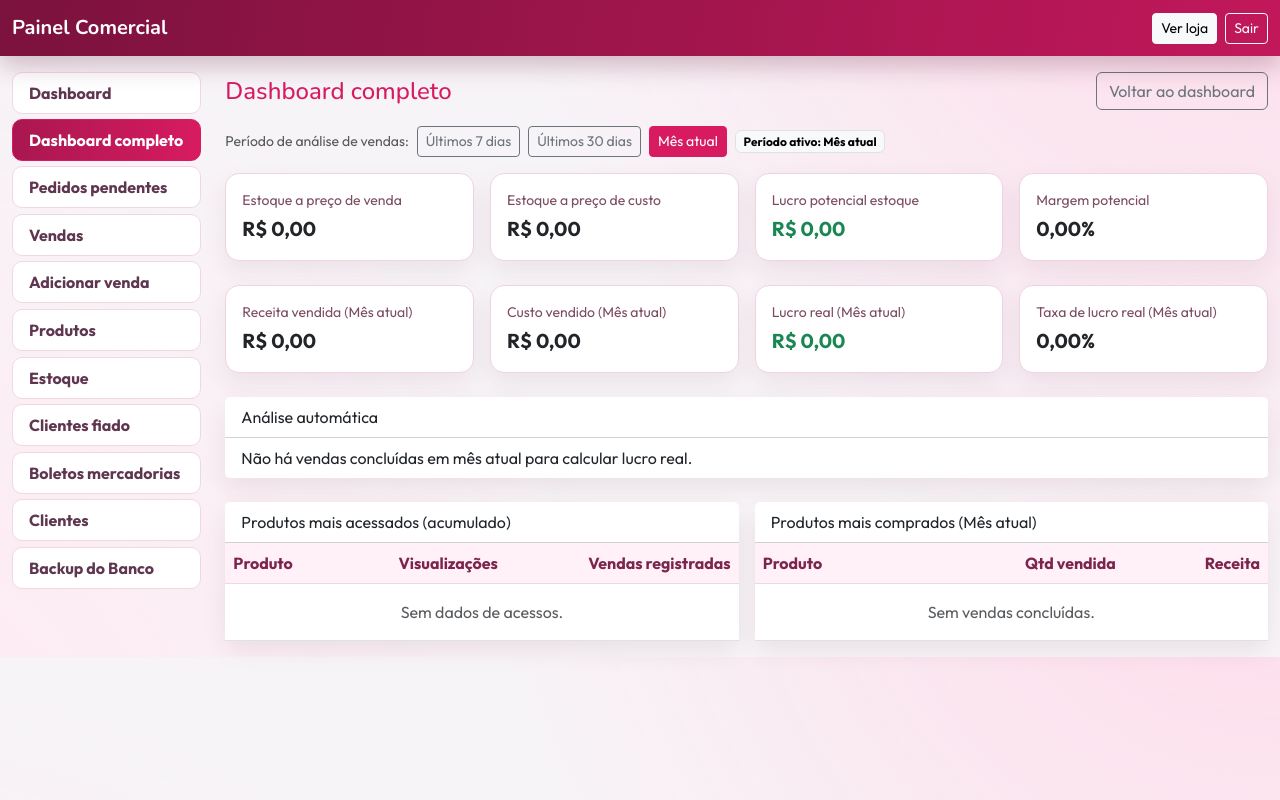
After one commit to Elloy123/BelaCheirosa, a Django app: page /painel/completo/ in a window 1280 px wide. The commit adds this page. Run offline with Django 5.2, Linux system fonts and the light colour scheme; the visitor is signed in with stand-in values (Sample User, id 1); data that the repository does not hold is empty.

Commit message:
feat: painel completo com analise por periodo e melhorias de gestao

```diff
--- a/loja/models.py
+++ b/loja/models.py
@@ -57,6 +57,7 @@ class Produto(models.Model):
 	estoque_minimo = models.PositiveIntegerField(default=5)
 	ativo = models.BooleanField(default=True, db_index=True)
 	vendas = models.PositiveIntegerField(default=0)
+	visualizacoes = models.PositiveIntegerField(default=0)
 	imagem = models.ImageField(upload_to="produtos/", blank=True, null=True)
 	criado_em = models.DateTimeField(auto_now_add=True)
 
--- a/loja/urls.py
+++ b/loja/urls.py
@@ -13,7 +13,9 @@ urlpatterns = [
     path("checkout/", views.checkout, name="checkout"),
 
     path("painel/", views.dashboard, name="dashboard"),
+    path("painel/completo/", views.dashboard_completo, name="dashboard_completo"),
     path("painel/vendas/", views.lista_vendas, name="lista_vendas"),
+    path("painel/vendas/nova/", views.venda_nova, name="venda_nova"),
     path("painel/pedidos/", views.lista_pedidos, name="lista_pedidos"),
     path("painel/pedidos/<int:pk>/status/", views.pedido_atualizar_status, name="pedido_atualizar_status"),
     path("painel/vendas/<int:pk>/", views.venda_detalhe, name="venda_detalhe"),
@@ -22,6 +24,7 @@ urlpatterns = [
     path("painel/produtos/", views.lista_produtos, name="lista_produtos"),
     path("painel/produtos/novo/", views.produto_form, name="produto_novo"),
     path("painel/produtos/<int:pk>/editar/", views.produto_form, name="produto_editar"),
+    path("painel/produtos/categorias/<int:pk>/excluir/", views.categoria_excluir, name="categoria_excluir"),
     path("painel/produtos/categorias/novo/", views.categoria_rapida_form, name="categoria_rapida_form"),
     path("painel/produtos/subcategorias/novo/", views.subcategoria_rapida_form, name="subcategoria_rapida_form"),
 
--- a/loja/views.py
+++ b/loja/views.py
@@ -11,6 +11,8 @@ from django.contrib.admin.views.decorators import staff_member_required
 from django.conf import settings
 from django.core.paginator import Paginator
 from django.db import IntegrityError
+from django.db import transaction
+from django.db.models.deletion import ProtectedError
 from django.db.models import (
 	Case,
 	CharField,
@@ -44,6 +46,9 @@ from .models import (
 	Venda,
 )
 from .pdf_utils import gerar_pdf_venda
+
+
+PER_PAGE_OPTIONS = (12, 24, 50, 100)
 
 
 def _paginas_visiveis(paginator, page_obj, vizinhos=2):
@@ -136,6 +141,16 @@ def _paginate(request, queryset, per_page):
 	return paginator.get_page(request.GET.get("page"))
 
 
+def _parse_per_page(value, default=24):
+	try:
+		selected = int(value)
+	except (ValueError, TypeError):
+		selected = default
+	if selected not in PER_PAGE_OPTIONS:
+		selected = default
+	return selected
+
+
 def _sum_subtotal_itens(item_queryset):
 	subtotal_expr = ExpressionWrapper(
 		F("preco_unitario") * F("quantidade"),
@@ -154,13 +169,7 @@ def home(request):
 	slug = request.GET.get("cat")
 	filtro = request.GET.get("filtro", "padrao")
 	busca = request.GET.get("q", "").strip()
-
-	try:
-		per_page = int(request.GET.get("por_pagina", 25))
-		if per_page < 1:
-			per_page = 25
-	except (ValueError, TypeError):
-		per_page = 25
+	per_page = _parse_per_page(request.GET.get("por_pagina"), default=24)
 
 	base_produtos = Produto.objects.filter(ativo=True).select_related("categoria", "categoria__parent")
 	produtos = base_produtos
@@ -212,6 +221,7 @@ def home(request):
 			"page_obj": page_obj,
 			"paginator": paginator,
 			"paginas_visiveis": _paginas_visiveis(paginator, page_obj),
+			"per_page_options": PER_PAGE_OPTIONS,
 			"per_page": per_page,
 			"categoria_ativa": categoria_ativa,
 			"categoria_pai_ativa": categoria_pai_ativa,
@@ -226,6 +236,8 @@ def home(request):
 
 def produto_detalhe(request, slug):
 	produto = get_object_or_404(Produto, slug=slug, ativo=True)
+	Produto.objects.filter(pk=produto.pk).update(visualizacoes=F("visualizacoes") + 1)
+	produto.refresh_from_db(fields=["visualizacoes"])
 	relacionados = Produto.objects.filter(
 		ativo=True, categoria=produto.categoria
 	).exclude(id=produto.id)[:6]
@@ -504,6 +516,155 @@ def dashboard(request):
 
 
 @staff_member_required(login_url="/admin/login/")
+def dashboard_completo(request):
+	hoje = timezone.now().date()
+	periodo = request.GET.get("periodo", "mes")
+	periodos = {
+		"7d": {"label": "Últimos 7 dias", "inicio": hoje - timedelta(days=6)},
+		"30d": {"label": "Últimos 30 dias", "inicio": hoje - timedelta(days=29)},
+		"mes": {"label": "Mês atual", "inicio": hoje.replace(day=1)},
+	}
+	if periodo not in periodos:
+		periodo = "mes"
+	periodo_info = periodos[periodo]
+	data_inicio = periodo_info["inicio"]
+
+	produtos_ativos = Produto.objects.filter(ativo=True)
+
+	valor_venda_expr = ExpressionWrapper(
+		F("preco") * F("estoque"),
+		output_field=DecimalField(max_digits=14, decimal_places=2),
+	)
+	valor_custo_expr = ExpressionWrapper(
+		F("custo") * F("estoque"),
+		output_field=DecimalField(max_digits=14, decimal_places=2),
+	)
+
+	resumo_estoque = produtos_ativos.aggregate(
+		total_venda=Coalesce(
+			Sum(valor_venda_expr),
+			Value(Decimal("0.00")),
+			output_field=DecimalField(max_digits=14, decimal_places=2),
+		),
+		total_custo=Coalesce(
+			Sum(valor_custo_expr),
+			Value(Decimal("0.00")),
+			output_field=DecimalField(max_digits=14, decimal_places=2),
+		),
+	)
+
+	total_venda_estoque = resumo_estoque["total_venda"]
+	total_custo_estoque = resumo_estoque["total_custo"]
+	lucro_potencial_estoque = total_venda_estoque - total_custo_estoque
+	margem_potencial_pct = (
+		(lucro_potencial_estoque / total_custo_estoque) * Decimal("100")
+		if total_custo_estoque > 0
+		else Decimal("0")
+	)
+
+	vendas_periodo = Venda.objects.filter(
+		status="concluida",
+		data__date__gte=data_inicio,
+		data__date__lte=hoje,
+	)
+	itens_concluidos = ItemVenda.objects.filter(venda__in=vendas_periodo).select_related("produto")
+	receita_vendida_expr = ExpressionWrapper(
+		F("preco_unitario") * F("quantidade"),
+		output_field=DecimalField(max_digits=14, decimal_places=2),
+	)
+	custo_vendido_expr = ExpressionWrapper(
+		F("produto__custo") * F("quantidade"),
+		output_field=DecimalField(max_digits=14, decimal_places=2),
+	)
+
+	resumo_vendas = itens_concluidos.aggregate(
+		receita=Coalesce(
+			Sum(receita_vendida_expr),
+			Value(Decimal("0.00")),
+			output_field=DecimalField(max_digits=14, decimal_places=2),
+		),
+		custo=Coalesce(
+			Sum(custo_vendido_expr),
+			Value(Decimal("0.00")),
+			output_field=DecimalField(max_digits=14, decimal_places=2),
+		),
+	)
+
+	receita_vendas = resumo_vendas["receita"]
+	custo_vendas = resumo_vendas["custo"]
+	lucro_real = receita_vendas - custo_vendas
+	taxa_lucro_real_pct = (
+		(lucro_real / custo_vendas) * Decimal("100")
+		if custo_vendas > 0
+		else Decimal("0")
+	)
+
+	mais_acessados = produtos_ativos.order_by("-visualizacoes", "-vendas", "nome")[:10]
+	mais_comprados = (
+		itens_concluidos
+		.values("produto__id", "produto__nome", "produto__slug")
+		.annotate(
+			qtd_total=Coalesce(Sum("quantidade"), 0),
+			receita=Coalesce(
+				Sum(receita_vendida_expr),
+				Value(Decimal("0.00")),
+				output_field=DecimalField(max_digits=14, decimal_places=2),
+			),
+			custo=Coalesce(
+				Sum(custo_vendido_expr),
+				Value(Decimal("0.00")),
+				output_field=DecimalField(max_digits=14, decimal_places=2),
+			),
+		)
+		.order_by("-qtd_total", "produto__nome")[:10]
+	)
+
+	insights = []
+	if total_custo_estoque > 0:
+		insights.append(
+			f"Margem potencial do estoque atual: {margem_potencial_pct:.2f}% sobre o custo."
+		)
+	if custo_vendas > 0:
+		insights.append(
+			f"Taxa de lucro real em {periodo_info['label'].lower()}: {taxa_lucro_real_pct:.2f}%."
+		)
+	else:
+		insights.append(
+			f"Não há vendas concluídas em {periodo_info['label'].lower()} para calcular lucro real."
+		)
+	if mais_acessados:
+		topo_acessado = mais_acessados[0]
+		insights.append(
+			f"Produto mais acessado (acumulado): {topo_acessado.nome} com {topo_acessado.visualizacoes} visualizações."
+		)
+	if mais_comprados:
+		topo_vendido = mais_comprados[0]
+		insights.append(
+			f"Produto mais comprado em {periodo_info['label'].lower()}: {topo_vendido['produto__nome']} com {topo_vendido['qtd_total']} unidades vendidas."
+		)
+
+	return render(
+		request,
+		"admin_panel/dashboard_completo.html",
+		{
+			"total_venda_estoque": total_venda_estoque,
+			"total_custo_estoque": total_custo_estoque,
+			"lucro_potencial_estoque": lucro_potencial_estoque,
+			"margem_potencial_pct": margem_potencial_pct,
+			"receita_vendas": receita_vendas,
+			"custo_vendas": custo_vendas,
+			"lucro_real": lucro_real,
+			"taxa_lucro_real_pct": taxa_lucro_real_pct,
+			"periodo": periodo,
+			"periodo_label": periodo_info["label"],
+			"mais_acessados": mais_acessados,
+			"mais_comprados": mais_comprados,
+			"insights": insights,
+		},
+	)
+
+
+@staff_member_required(login_url="/admin/login/")
 def lista_pedidos(request):
 	status = request.GET.get("status", "pendente")
 	pedidos = Pedido.objects.prefetch_related("itens__produto")
@@ -610,6 +771,101 @@ def lista_vendas(request):
 
 
 @staff_member_required(login_url="/admin/login/")
+def venda_nova(request):
+	produtos = Produto.objects.filter(ativo=True).order_by("nome")
+	clientes = Cliente.objects.order_by("nome")
+
+	if request.method == "POST":
+		forma_pagamento = request.POST.get("forma_pagamento", "dinheiro")
+		formas_validas = {valor for valor, _ in Venda.FORMA_PAGAMENTO}
+		if forma_pagamento not in formas_validas:
+			messages.error(request, "Forma de pagamento inválida.")
+			return redirect("venda_nova")
+
+		try:
+			desconto = _parse_decimal_input(request.POST.get("desconto", "0"), "0")
+		except InvalidOperation:
+			messages.error(request, "Desconto inválido.")
+			return redirect("venda_nova")
+
+		cliente = None
+		cliente_id = request.POST.get("cliente_id", "").strip()
+		if cliente_id:
+			cliente = Cliente.objects.filter(pk=cliente_id).first()
+
+		itens_solicitados = []
+		for key, value in request.POST.items():
+			if not key.startswith("qtd_"):
+				continue
+			try:
+				produto_id = int(key.split("_", 1)[1])
+				qtd = int(value or "0")
+			except (ValueError, TypeError):
+				continue
+			if qtd > 0:
+				itens_solicitados.append((produto_id, qtd))
+
+		if not itens_solicitados:
+			messages.error(request, "Informe ao menos um item com quantidade maior que zero.")
+			return redirect("venda_nova")
+
+		produtos_map = {
+			p.id: p for p in Produto.objects.filter(id__in=[pid for pid, _ in itens_solicitados], ativo=True)
+		}
+
+		for produto_id, qtd in itens_solicitados:
+			produto = produtos_map.get(produto_id)
+			if not produto:
+				messages.error(request, "Um dos produtos selecionados não está disponível.")
+				return redirect("venda_nova")
+			if qtd > produto.estoque:
+				messages.error(request, f"Estoque insuficiente para {produto.nome}. Disponível: {produto.estoque}.")
+				return redirect("venda_nova")
+
+		status_venda = "pendente" if forma_pagamento == "fiado" else "concluida"
+
+		with transaction.atomic():
+			venda = Venda.objects.create(
+				cliente=cliente,
+				forma_pagamento=forma_pagamento,
+				status=status_venda,
+				desconto=desconto,
+				observacao=request.POST.get("observacao", "").strip(),
+			)
+
+			for produto_id, qtd in itens_solicitados:
+				produto = produtos_map[produto_id]
+				ItemVenda.objects.create(
+					venda=venda,
+					produto=produto,
+					quantidade=qtd,
+					preco_unitario=produto.preco,
+				)
+				produto.vendas += qtd
+				produto.save(update_fields=["vendas"])
+				MovimentacaoEstoque.objects.create(
+					produto=produto,
+					tipo="saida",
+					quantidade=qtd,
+					observacao=f"Baixa manual venda #{venda.id}",
+					responsavel=request.user.username,
+				)
+
+		messages.success(request, f"Venda #{venda.id} criada com sucesso.")
+		return redirect("venda_detalhe", pk=venda.pk)
+
+	return render(
+		request,
+		"admin_panel/venda_form.html",
+		{
+			"produtos": produtos,
+			"clientes": clientes,
+			"formas_pagamento": Venda.FORMA_PAGAMENTO,
+		},
+	)
+
+
+@staff_member_required(login_url="/admin/login/")
 def venda_detalhe(request, pk):
 	venda = get_object_or_404(
 		Venda.objects.select_related("cliente").prefetch_related("itens__produto"),
@@ -684,13 +940,7 @@ def lista_estoque(request):
 def lista_produtos(request):
 	q = request.GET.get("q", "").strip()
 	cat = request.GET.get("cat", "").strip()
-
-	try:
-		per_page = int(request.GET.get("por_pagina", 25))
-		if per_page < 1:
-			per_page = 25
-	except (ValueError, TypeError):
-		per_page = 25
+	per_page = _parse_per_page(request.GET.get("por_pagina"), default=24)
 
 	produtos = Produto.objects.select_related("categoria", "categoria__parent").order_by("nome")
 	if q:
@@ -711,13 +961,39 @@ def lista_produtos(request):
 			"page_obj": page_obj,
 			"paginator": paginator,
 			"paginas_visiveis": _paginas_visiveis(paginator, page_obj),
+			"per_page_options": PER_PAGE_OPTIONS,
 			"per_page": per_page,
 			"querystring": _querystring_without_page(request),
 			"q": q,
 			"cat": cat,
-			"categorias_pai": Categoria.objects.filter(parent__isnull=True).order_by("nome"),
+			"categorias_pai": Categoria.objects.filter(parent__isnull=True).prefetch_related("subcategorias").order_by("nome"),
 		},
 	)
+
+
+@staff_member_required(login_url="/admin/login/")
+def categoria_excluir(request, pk):
+	if request.method != "POST":
+		return redirect("lista_produtos")
+
+	categoria = get_object_or_404(Categoria, pk=pk)
+	if categoria.subcategorias.exists():
+		messages.error(request, "Remova primeiro as subcategorias dessa categoria.")
+		return redirect("lista_produtos")
+
+	if Produto.objects.filter(categoria=categoria).exists():
+		messages.error(request, "Existem produtos vinculados a esta categoria. Realoque antes de excluir.")
+		return redirect("lista_produtos")
+
+	nome = categoria.nome
+	try:
+		categoria.delete()
+	except ProtectedError:
+		messages.error(request, "Categoria não pode ser excluída porque possui vínculo com outros registros.")
+		return redirect("lista_produtos")
+
+	messages.success(request, f"Categoria '{nome}' excluída com sucesso.")
+	return redirect("lista_produtos")
 
 
 @staff_member_required(login_url="/admin/login/")
--- a/templates/admin_panel/base.html
+++ b/templates/admin_panel/base.html
@@ -26,8 +26,10 @@
     <aside class="col-xl-2 col-lg-3 mb-3 admin-sidebar">
       <div class="list-group">
         <a href="{% url 'dashboard' %}" class="list-group-item list-group-item-action {% if request.resolver_match.url_name == 'dashboard' %}active{% endif %}">Dashboard</a>
+        <a href="{% url 'dashboard_completo' %}" class="list-group-item list-group-item-action {% if request.resolver_match.url_name == 'dashboard_completo' %}active{% endif %}">Dashboard completo</a>
         <a href="{% url 'lista_pedidos' %}" class="list-group-item list-group-item-action {% if request.resolver_match.url_name == 'lista_pedidos' %}active{% endif %}">Pedidos pendentes</a>
         <a href="{% url 'lista_vendas' %}" class="list-group-item list-group-item-action {% if request.resolver_match.url_name == 'lista_vendas' or request.resolver_match.url_name == 'venda_detalhe' %}active{% endif %}">Vendas</a>
+        <a href="{% url 'venda_nova' %}" class="list-group-item list-group-item-action {% if request.resolver_match.url_name == 'venda_nova' %}active{% endif %}">Adicionar venda</a>
         <a href="{% url 'lista_produtos' %}" class="list-group-item list-group-item-action {% if request.resolver_match.url_name == 'lista_produtos' or request.resolver_match.url_name == 'produto_novo' or request.resolver_match.url_name == 'produto_editar' %}active{% endif %}">Produtos</a>
         <a href="{% url 'lista_estoque' %}" class="list-group-item list-group-item-action {% if request.resolver_match.url_name == 'lista_estoque' or request.resolver_match.url_name == 'movimentar_estoque' %}active{% endif %}">Estoque</a>
         <a href="{% url 'lista_fiados' %}" class="list-group-item list-group-item-action {% if request.resolver_match.url_name == 'lista_fiados' or request.resolver_match.url_name == 'fiado_novo' %}active{% endif %}">Clientes fiado</a>
--- a/templates/admin_panel/dashboard.html
+++ b/templates/admin_panel/dashboard.html
@@ -1,7 +1,10 @@
 {% extends 'admin_panel/base.html' %}
 {% block title %}Dashboard{% endblock %}
 {% block content %}
-<h1 class="h4 text-rose mb-3">Dashboard</h1>
+<div class="d-flex justify-content-between align-items-center mb-3">
+  <h1 class="h4 text-rose mb-0">Dashboard</h1>
+  <a class="btn btn-rose" href="{% url 'dashboard_completo' %}">Dashboard completo</a>
+</div>
 <div class="row g-3 mb-4">
   <div class="col-md-3"><div class="card admin-kpi-card"><div class="card-body"><small>Faturamento Hoje</small><div class="fs-4 fw-bold">R$ {{ faturamento_hoje|floatformat:2 }}</div></div></div></div>
   <div class="col-md-3"><div class="card admin-kpi-card"><div class="card-body"><small>Faturamento Mês</small><div class="fs-4 fw-bold">R$ {{ faturamento_mes|floatformat:2 }}</div></div></div></div>
--- /dev/null
+++ b/templates/admin_panel/dashboard_completo.html
@@ -0,0 +1,86 @@
+{% extends 'admin_panel/base.html' %}
+{% block title %}Dashboard Completo{% endblock %}
+{% block content %}
+<div class="d-flex justify-content-between align-items-center mb-3">
+  <h1 class="h4 text-rose mb-0">Dashboard completo</h1>
+  <a class="btn btn-outline-secondary" href="{% url 'dashboard' %}">Voltar ao dashboard</a>
+</div>
+
+<div class="d-flex flex-wrap align-items-center gap-2 mb-3">
+  <span class="small text-muted">Período de análise de vendas:</span>
+  <a class="btn btn-sm {% if periodo == '7d' %}btn-rose{% else %}btn-outline-secondary{% endif %}" href="?periodo=7d">Últimos 7 dias</a>
+  <a class="btn btn-sm {% if periodo == '30d' %}btn-rose{% else %}btn-outline-secondary{% endif %}" href="?periodo=30d">Últimos 30 dias</a>
+  <a class="btn btn-sm {% if periodo == 'mes' %}btn-rose{% else %}btn-outline-secondary{% endif %}" href="?periodo=mes">Mês atual</a>
+  <span class="badge text-bg-light border">Período ativo: {{ periodo_label }}</span>
+</div>
+
+<div class="row g-3 mb-4">
+  <div class="col-md-3"><div class="card admin-kpi-card"><div class="card-body"><small>Estoque a preço de venda</small><div class="fs-5 fw-bold">R$ {{ total_venda_estoque|floatformat:2 }}</div></div></div></div>
+  <div class="col-md-3"><div class="card admin-kpi-card"><div class="card-body"><small>Estoque a preço de custo</small><div class="fs-5 fw-bold">R$ {{ total_custo_estoque|floatformat:2 }}</div></div></div></div>
+  <div class="col-md-3"><div class="card admin-kpi-card"><div class="card-body"><small>Lucro potencial estoque</small><div class="fs-5 fw-bold text-success">R$ {{ lucro_potencial_estoque|floatformat:2 }}</div></div></div></div>
+  <div class="col-md-3"><div class="card admin-kpi-card"><div class="card-body"><small>Margem potencial</small><div class="fs-5 fw-bold">{{ margem_potencial_pct|floatformat:2 }}%</div></div></div></div>
+</div>
+
+<div class="row g-3 mb-4">
+  <div class="col-md-3"><div class="card admin-kpi-card"><div class="card-body"><small>Receita vendida ({{ periodo_label }})</small><div class="fs-5 fw-bold">R$ {{ receita_vendas|floatformat:2 }}</div></div></div></div>
+  <div class="col-md-3"><div class="card admin-kpi-card"><div class="card-body"><small>Custo vendido ({{ periodo_label }})</small><div class="fs-5 fw-bold">R$ {{ custo_vendas|floatformat:2 }}</div></div></div></div>
+  <div class="col-md-3"><div class="card admin-kpi-card"><div class="card-body"><small>Lucro real ({{ periodo_label }})</small><div class="fs-5 fw-bold text-success">R$ {{ lucro_real|floatformat:2 }}</div></div></div></div>
+  <div class="col-md-3"><div class="card admin-kpi-card"><div class="card-body"><small>Taxa de lucro real ({{ periodo_label }})</small><div class="fs-5 fw-bold">{{ taxa_lucro_real_pct|floatformat:2 }}%</div></div></div></div>
+</div>
+
+<div class="card admin-shell-card mb-4">
+  <div class="card-header bg-white">Análise automática</div>
+  <ul class="list-group list-group-flush">
+    {% for insight in insights %}
+    <li class="list-group-item">{{ insight }}</li>
+    {% empty %}
+    <li class="list-group-item text-muted">Sem dados suficientes para análise no momento.</li>
+    {% endfor %}
+  </ul>
+</div>
+
+<div class="row g-3">
+  <div class="col-lg-6">
+    <div class="card admin-shell-card h-100">
+      <div class="card-header bg-white">Produtos mais acessados (acumulado)</div>
+      <div class="table-responsive">
+        <table class="table admin-table mb-0">
+          <thead><tr><th>Produto</th><th class="text-end">Visualizações</th><th class="text-end">Vendas registradas</th></tr></thead>
+          <tbody>
+            {% for p in mais_acessados %}
+            <tr>
+              <td>{{ p.nome }}</td>
+              <td class="text-end">{{ p.visualizacoes }}</td>
+              <td class="text-end">{{ p.vendas }}</td>
+            </tr>
+            {% empty %}
+            <tr><td colspan="3" class="text-center py-3 text-muted">Sem dados de acessos.</td></tr>
+            {% endfor %}
+          </tbody>
+        </table>
+      </div>
+    </div>
+  </div>
+  <div class="col-lg-6">
+    <div class="card admin-shell-card h-100">
+      <div class="card-header bg-white">Produtos mais comprados ({{ periodo_label }})</div>
+      <div class="table-responsive">
+        <table class="table admin-table mb-0">
+          <thead><tr><th>Produto</th><th class="text-end">Qtd vendida</th><th class="text-end">Receita</th></tr></thead>
+          <tbody>
+            {% for p in mais_comprados %}
+            <tr>
+              <td>{{ p.produto__nome }}</td>
+              <td class="text-end">{{ p.qtd_total }}</td>
+              <td class="text-end">R$ {{ p.receita|floatformat:2 }}</td>
+            </tr>
+            {% empty %}
+            <tr><td colspan="3" class="text-center py-3 text-muted">Sem vendas concluídas.</td></tr>
+            {% endfor %}
+          </tbody>
+        </table>
+      </div>
+    </div>
+  </div>
+</div>
+{% endblock %}
--- a/templates/admin_panel/lista_vendas.html
+++ b/templates/admin_panel/lista_vendas.html
@@ -1,7 +1,10 @@
 {% extends 'admin_panel/base.html' %}
 {% block title %}Vendas{% endblock %}
 {% block content %}
-<h1 class="h4 text-rose mb-3">Vendas</h1>
+<div class="d-flex justify-content-between align-items-center mb-3">
+  <h1 class="h4 text-rose mb-0">Vendas</h1>
+  <a class="btn btn-rose" href="{% url 'venda_nova' %}">Adicionar venda</a>
+</div>
 <form class="row g-2 mb-3">
   <div class="col-md-4"><input name="q" value="{{ q }}" class="form-control" placeholder="Cliente ou nº da venda"></div>
   <div class="col-md-3"><select name="status" class="form-select"><option value="">Todos status</option>{% for v,l in status_choices %}<option value="{{ v }}" {% if status == v %}selected{% endif %}>{{ l }}</option>{% endfor %}</select></div>
```
Also changed, not shown: templates/admin_panel/lista_produtos.html (+48 -1 lines), templates/admin_panel/venda_form.html (added, +78 -0 lines), templates/loja/home.html (+11 -2 lines), templates/loja/produto_detalhe.html (+10 -1 lines), loja/migrations/0007_produto_visualizacoes.py (added).
